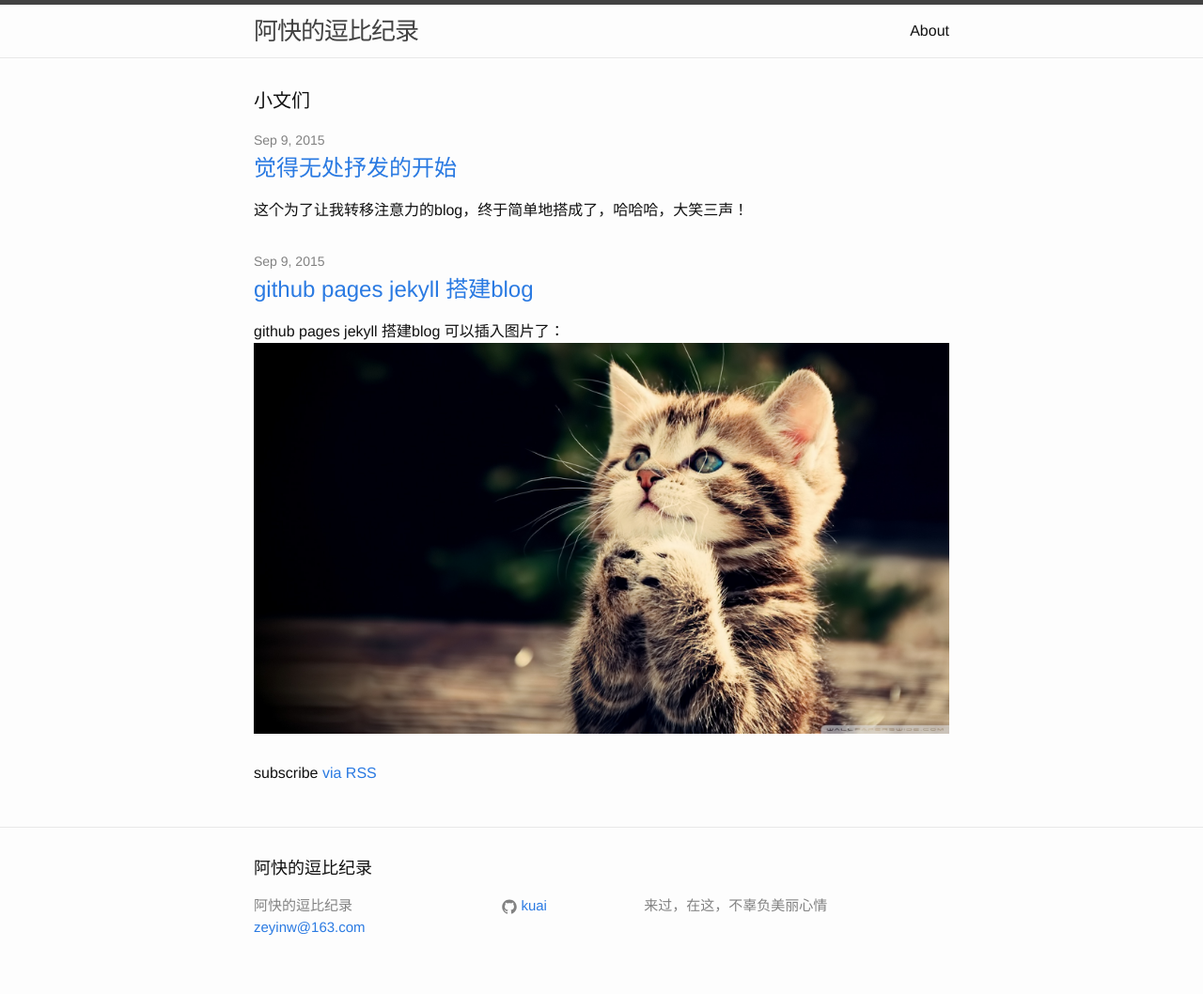
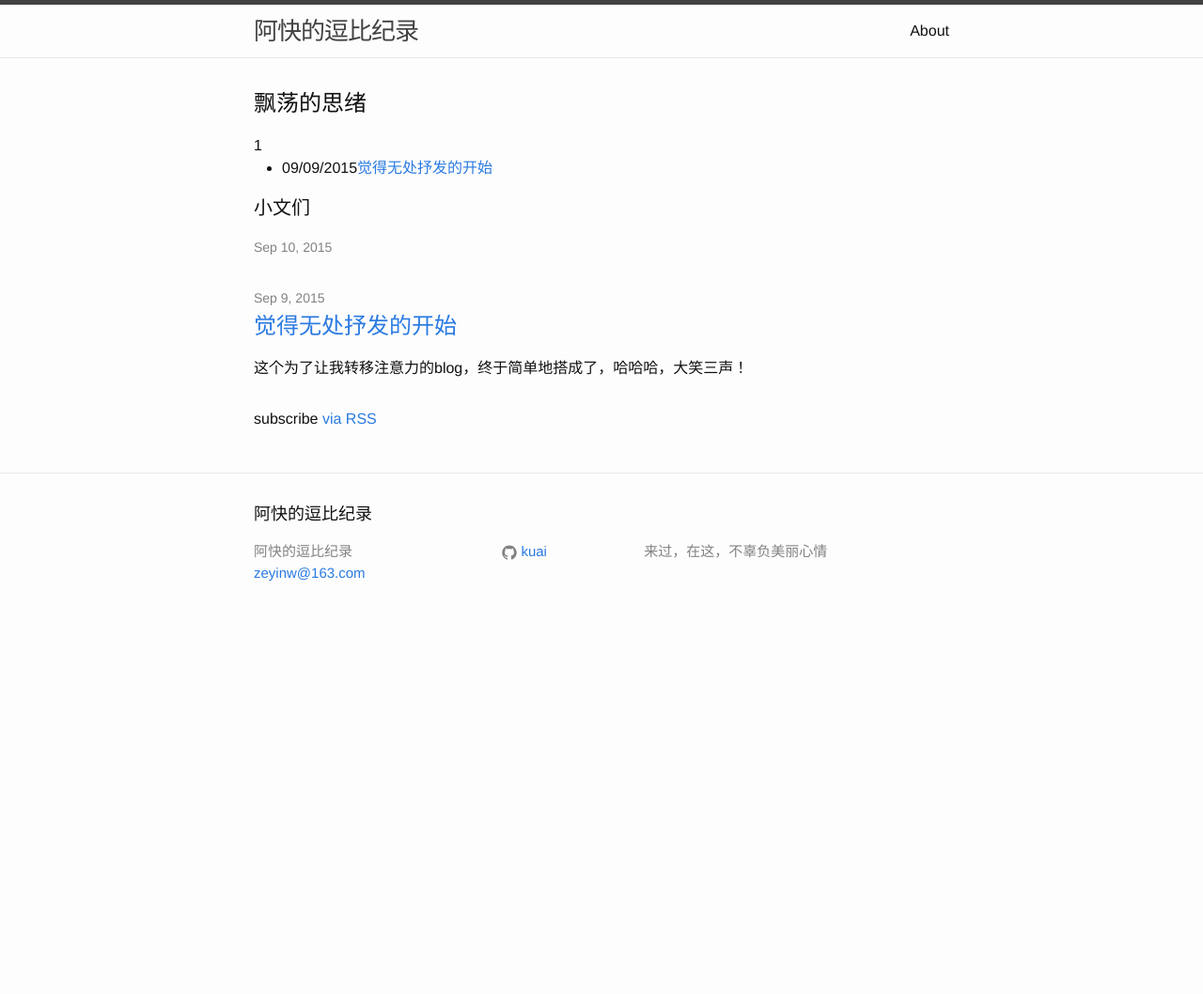
Before and after one commit to kuai/blog, a Jekyll site: the page built from index.html, in a window 1280 px wide. Shown: the whole page at 94% size. Built offline with Jekyll 4.4.1, drawn with Linux system fonts in a browser that asks for light colours; after the commit the page ends 900 px from its top, so only the background shows below that.

Commit message:
change layout

```diff
--- a/_posts/2015-09-09-觉得无处抒发的开始.markdown
+++ b/_posts/2015-09-09-觉得无处抒发的开始.markdown
@@ -2,7 +2,7 @@
 layout: post
 title:  "觉得无处抒发的开始"
 date:   2015-09-09 14:56:28
-categories: kuai
+categories: 飘荡的思绪
 ---
 这个为了让我转移注意力的blog，终于简单地搭成了，哈哈哈，大笑三声！
 
--- a/index.html
+++ b/index.html
@@ -1,7 +1,16 @@
 ---
 layout: default
 ---
-
+<aside id="sidebar">
+{% for category in site.categories %}
+<h2>{{ category | first }}</h2> </span>{{ category | last | size }}</span>
+<ul class="arc-list">
+{% for post in category.last %}
+<li>{{ post.date | date:"%d/%m/%Y"}}<a href="{{ post.url }}">{{ post.title }}</a></li>
+{% endfor %}
+</ul>
+{% endfor %}
+</aside>
 <div class="home">
 
   <h1 class="page-heading">小文们</h1>
```
Also changed, not shown: _posts/2015-09-09-test.md (+1 -1 lines).
